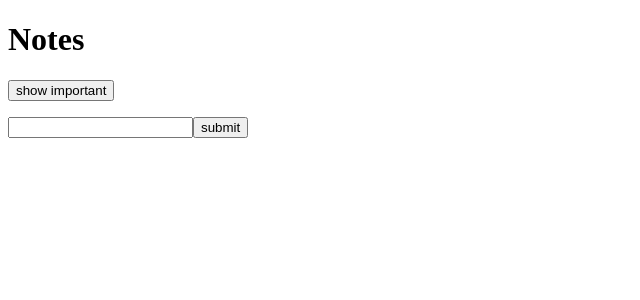
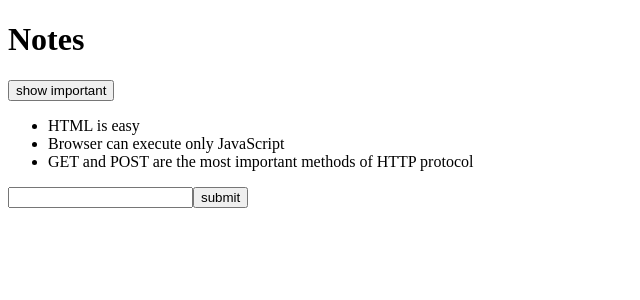
Before and after one commit to nabinamangrati/fullstackopen-workshops, a React (Vite) app in the folder part2/notes-app/: page / in a window 1280 px wide. Shown: the top 300 px of the page, without its empty margins (0-640 px from the left). Built offline with nearby package versions, Linux system fonts and the light colour scheme; data requests are answered from the project's data file.

Commit message:
axios part2 c

```diff
--- a/part2/notes-app/src/App.jsx
+++ b/part2/notes-app/src/App.jsx
@@ -1,5 +1,6 @@
 import { useState, useEffect } from "react";
 import Note from "./components/Notes";
+import axios from "axios";
 const App = (props) => {
   const [notes, setNotes] = useState([]);
   const [newNote, setNewNote] = useState("");
@@ -7,7 +8,16 @@ const App = (props) => {
 
   useEffect(() => {
     console.log("hello");
-  }, [newNote]);
+    //1. get data from backend server
+    let myAxiosPromise = axios.get("http://localhost:3001/notes");
+    myAxiosPromise.then((myResult) => {
+      console.log("returned promise");
+      console.dir(myResult.data);
+      //2. put the date into the notes state
+      setNotes(myResult.data);
+    });
+    console.log(myAxiosPromise);
+  }, []);
 
   const notesToShow = notes.filter((note) => {
     if (showAll) {
```
